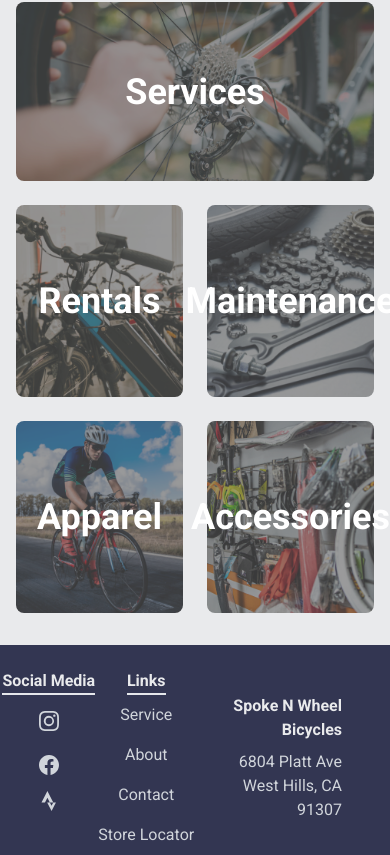
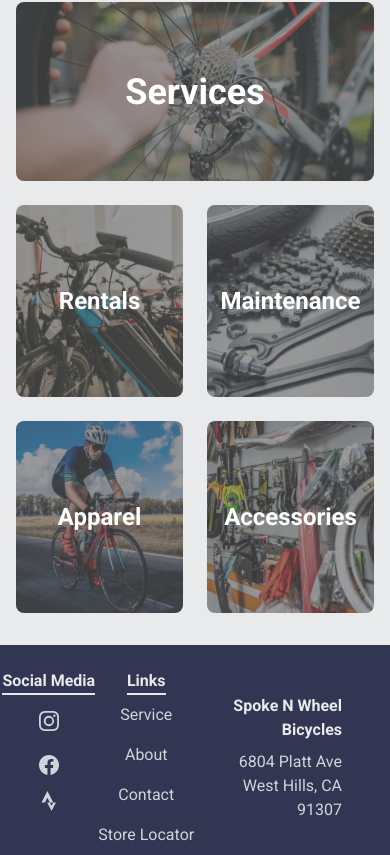
Before and after one commit to griffinmc22/SNW-Website, a React (Vite) app: page / in a window 390 px wide. Shown: the part 803-1658 px from the top of the page. Built offline with nearby package versions, Linux system fonts and the light colour scheme.

Commit message:
changed text sizing for mobile

```diff
--- a/src/components/Categories.jsx
+++ b/src/components/Categories.jsx
@@ -39,19 +39,19 @@ const Categories = () => {
             {/* Add your 4-column grid content here */}
             <div className='relative group'>
               <img className='rounded-lg group-hover:opacity-50 opacity-75 group-hover:cursor-pointer w-full h-48 object-cover brightness-50' src={Rentals}></img>
-              <p className='absolute top-1/2 left-1/2 transform -translate-x-1/2 -translate-y-1/2 text-white group-hover:border-4 group-hover:bg-black group-hover:cursor-pointer group-hover:border-black rounded-lg font-bold text-4xl p-2'>Rentals</p>
+              <p className='absolute top-1/2 left-1/2 transform -translate-x-1/2 -translate-y-1/2 text-white group-hover:border-4 group-hover:bg-black group-hover:cursor-pointer group-hover:border-black rounded-lg font-bold text-2xl md:text-4xl p-2'>Rentals</p>
             </div>
             <div className='relative group'>
               <img className='rounded-lg group-hover:opacity-50 opacity-75 group-hover:cursor-pointer w-full h-48 object-cover brightness-50' src={Maintenance}></img>
-              <p className='absolute top-1/2 left-1/2 transform -translate-x-1/2 -translate-y-1/2 text-white group-hover:border-4 group-hover:bg-black group-hover:cursor-pointer group-hover:border-black rounded-lg font-bold text-4xl p-2'>Maintenance</p>
+              <p className='absolute top-1/2 left-1/2 transform -translate-x-1/2 -translate-y-1/2 text-white group-hover:border-4 group-hover:bg-black group-hover:cursor-pointer group-hover:border-black rounded-lg font-bold text-2xl md:text-4xl p-2'>Maintenance</p>
             </div>
             <div className='relative group'>
               <img className='rounded-lg group-hover:opacity-50 opacity-75 group-hover:cursor-pointer w-full h-48 object-cover brightness-50' src={Apparel}></img>
-              <p className='absolute top-1/2 left-1/2 transform -translate-x-1/2 -translate-y-1/2 text-white group-hover:border-4 group-hover:bg-black group-hover:cursor-pointer group-hover:border-black rounded-lg font-bold text-4xl p-2'>Apparel</p>
+              <p className='absolute top-1/2 left-1/2 transform -translate-x-1/2 -translate-y-1/2 text-white group-hover:border-4 group-hover:bg-black group-hover:cursor-pointer group-hover:border-black rounded-lg font-bold text-2xl md:text-4xl p-2'>Apparel</p>
             </div>
             <div className='relative group'>
               <img className='rounded-lg group-hover:opacity-50 opacity-75 group-hover:cursor-pointer w-full h-48 object-cover brightness-50' src={Accessories}></img>
-              <p className='absolute top-1/2 left-1/2 transform -translate-x-1/2 -translate-y-1/2 text-white group-hover:border-4 group-hover:bg-black group-hover:cursor-pointer group-hover:border-black rounded-lg font-bold text-4xl p-2'>Accessories</p>
+              <p className='absolute top-1/2 left-1/2 transform -translate-x-1/2 -translate-y-1/2 text-white group-hover:border-4 group-hover:bg-black group-hover:cursor-pointer group-hover:border-black rounded-lg font-bold text-2xl md:text-4xl p-2'>Accessories</p>
             </div>
           </div>
             </div>
```
